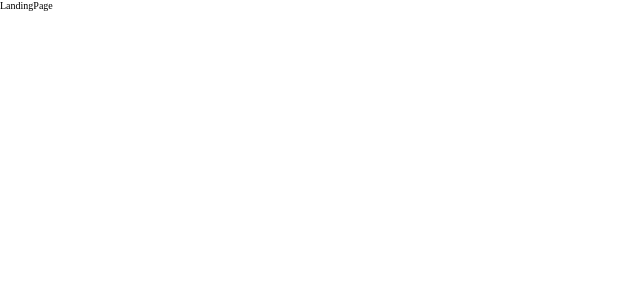
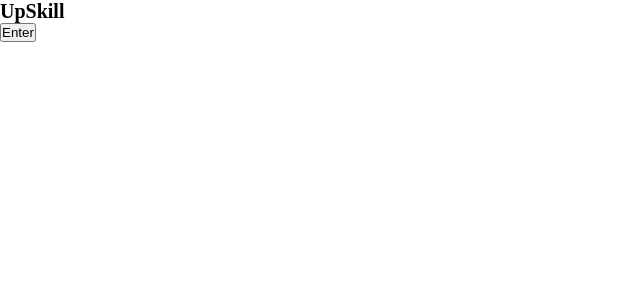
Before and after one commit to teddyminaya/UpSkill, a React (Vite) app: page / in a window 1280 px wide. Shown: the top 300 px of the page, without its empty margins (0-640 px from the left). Built offline with nearby package versions, Linux system fonts and the light colour scheme.

Commit message:
added landing markup

```diff
--- a/src/pages/LandingPage/LandingPage.jsx
+++ b/src/pages/LandingPage/LandingPage.jsx
@@ -1,9 +1,20 @@
 import React from 'react'
+import './LandingPage.scss'
 
 const LandingPage = () => {
   return (
-    <div>LandingPage</div>
-  )
-}
+    <div className="landing-entry">
+    <div className="landing-entry__image-container">
+      {}
+    </div>
+    <div className="landing-entry__content">
+      <h1 className="landing-entry__title">UpSkill</h1>
+      <button className="landing-entry__button">Enter</button>
+    </div>
+  </div>
+);
+};
+
+
 
 export default LandingPage
```
